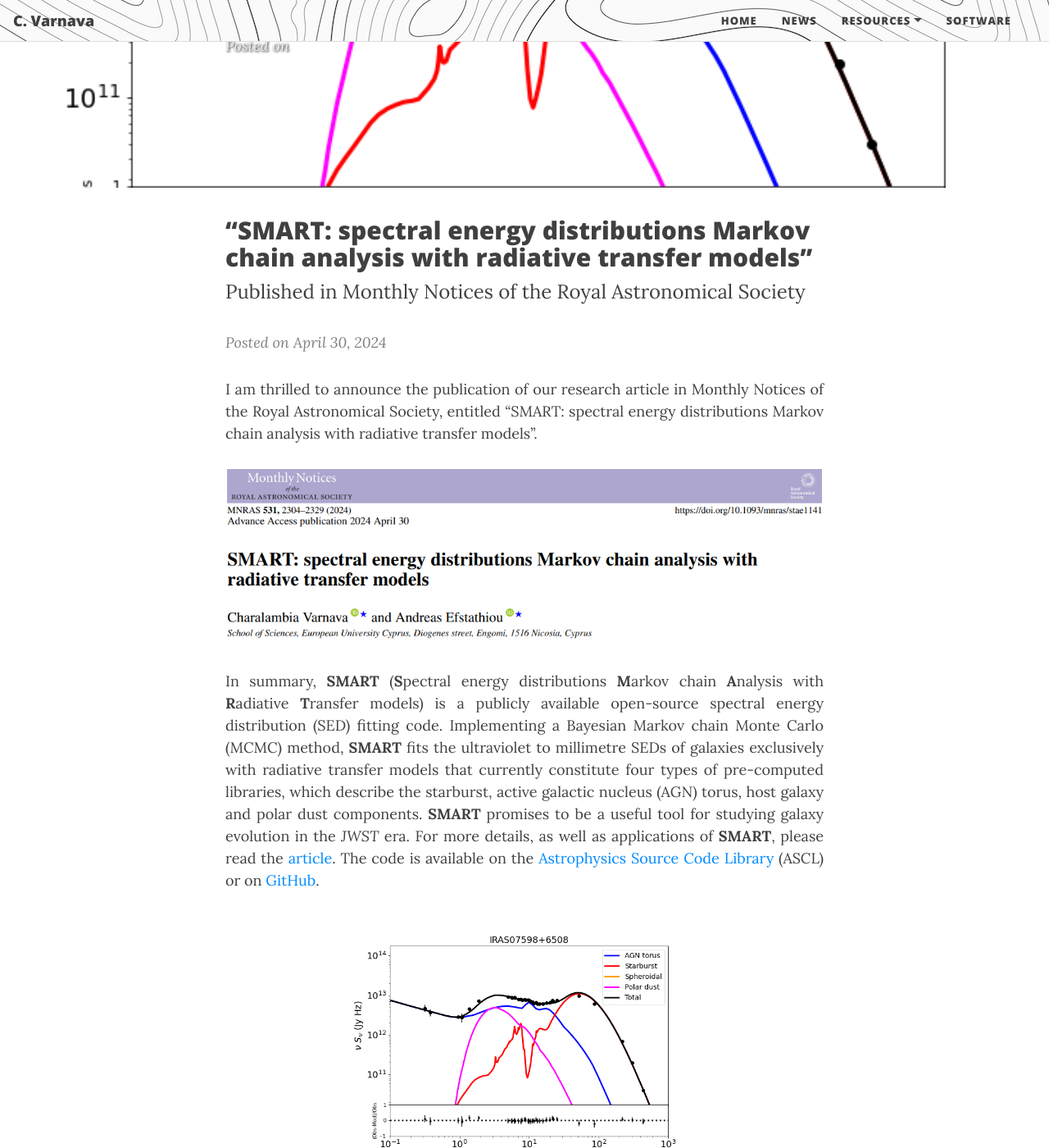
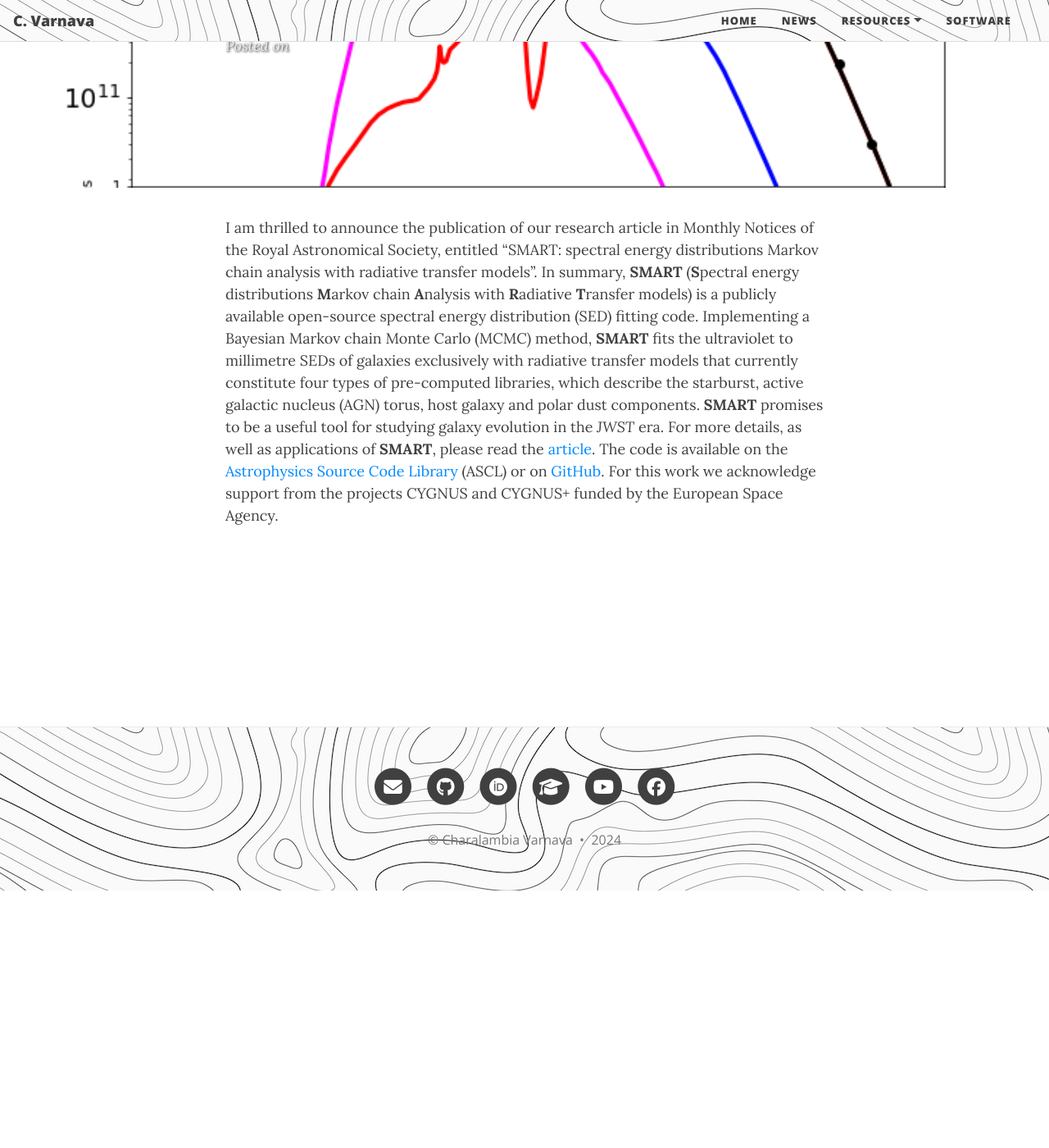
Before and after one commit to ch-var/ch-var.github.io, a Jekyll site: the page built from news/2024-04-30-SMART.html, in a window 1280 px wide and 1400 px high, scrolled down 314 px. Shown: the whole window at 82% size. Built offline with Jekyll 4.4.1, drawn with Linux system fonts in a browser that asks for light colours; some of the changed text lies outside the part shown.

Commit message:
Update 2024-04-30-SMART.html

```diff
--- a/news/2024-04-30-SMART.html
+++ b/news/2024-04-30-SMART.html
@@ -6,22 +6,8 @@
 thumbnail-img: /assets/img/IRAS07598+6508_CYGNUS.png
 share-img: /assets/img/IRAS07598+6508_CYGNUS.png
 ---
-<h2>“SMART: spectral energy distributions Markov chain analysis with radiative transfer models”</h2>
-<font size="+2">Published in Monthly Notices of the Royal Astronomical Society</font>
-<p>
-<p>
-<i style="color:#808080";>Posted on April 30, 2024</i>
+I am thrilled to announce the publication of our research article in Monthly Notices of the Royal Astronomical Society, entitled “SMART: spectral energy distributions Markov chain analysis with radiative transfer models”.
 
-<p align='justify'>I am thrilled to announce the publication of our research article in Monthly Notices of the Royal Astronomical Society, entitled “SMART: spectral energy distributions Markov chain analysis with radiative transfer models”.</p>
+In summary, <b>SMART</b> (<b>S</b>pectral energy distributions <b>M</b>arkov chain <b>A</b>nalysis with <b>R</b>adiative <b>T</b>ransfer models) is a publicly available open-source spectral energy distribution (SED) fitting code. Implementing a Bayesian Markov chain Monte Carlo (MCMC) method, <b>SMART</b> fits the ultraviolet to millimetre SEDs of galaxies exclusively with radiative transfer models that currently constitute four types of pre-computed libraries, which describe the starburst, active galactic nucleus (AGN) torus, host galaxy and polar dust components. <b>SMART</b> promises to be a useful tool for studying galaxy evolution in the <i>JWST</i> era. For more details, as well as applications of <b>SMART</b>, please read the <a href="https://doi.org/10.1093/mnras/stae1141">article</a>. The code is available on the <a href="https://www.ascl.net/2406.003">Astrophysics Source Code Library</a> (ASCL) or on <a href="https://github.com/ch-var/SMART">GitHub</a>.
 
-<p align="center">
-<img src="/assets/img/SMART_MNRAS.png">
-</p>
-
-<p align='justify'>In summary, <b>SMART</b> (<b>S</b>pectral energy distributions <b>M</b>arkov chain <b>A</b>nalysis with <b>R</b>adiative <b>T</b>ransfer models) is a publicly available open-source spectral energy distribution (SED) fitting code. Implementing a Bayesian Markov chain Monte Carlo (MCMC) method, <b>SMART</b> fits the ultraviolet to millimetre SEDs of galaxies exclusively with radiative transfer models that currently constitute four types of pre-computed libraries, which describe the starburst, active galactic nucleus (AGN) torus, host galaxy and polar dust components. <b>SMART</b> promises to be a useful tool for studying galaxy evolution in the <i>JWST</i> era. For more details, as well as applications of <b>SMART</b>, please read the <a href="https://doi.org/10.1093/mnras/stae1141">article</a>. The code is available on the <a href="https://www.ascl.net/2406.003">Astrophysics Source Code Library</a> (ASCL) or on <a href="https://github.com/ch-var/SMART">GitHub</a>.
-
-<p align="center">
-<img src="/assets/img/IRAS07598+6508_CYGNUS.png" width="60%" height="60%">
-</p>
-
-<p align='justify'>For this work we acknowledge support from the projects CYGNUS and CYGNUS+ funded by the European Space Agency.
+For this work we acknowledge support from the projects CYGNUS and CYGNUS+ funded by the European Space Agency.
```
